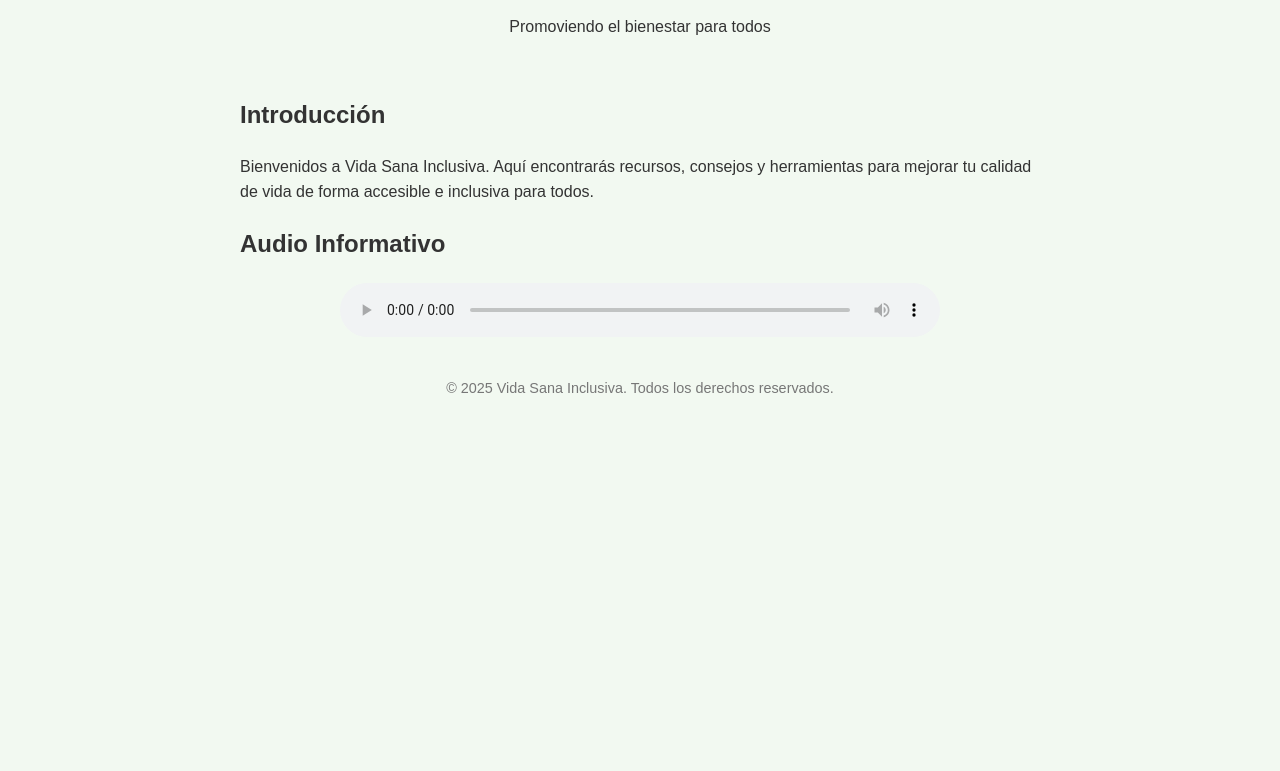
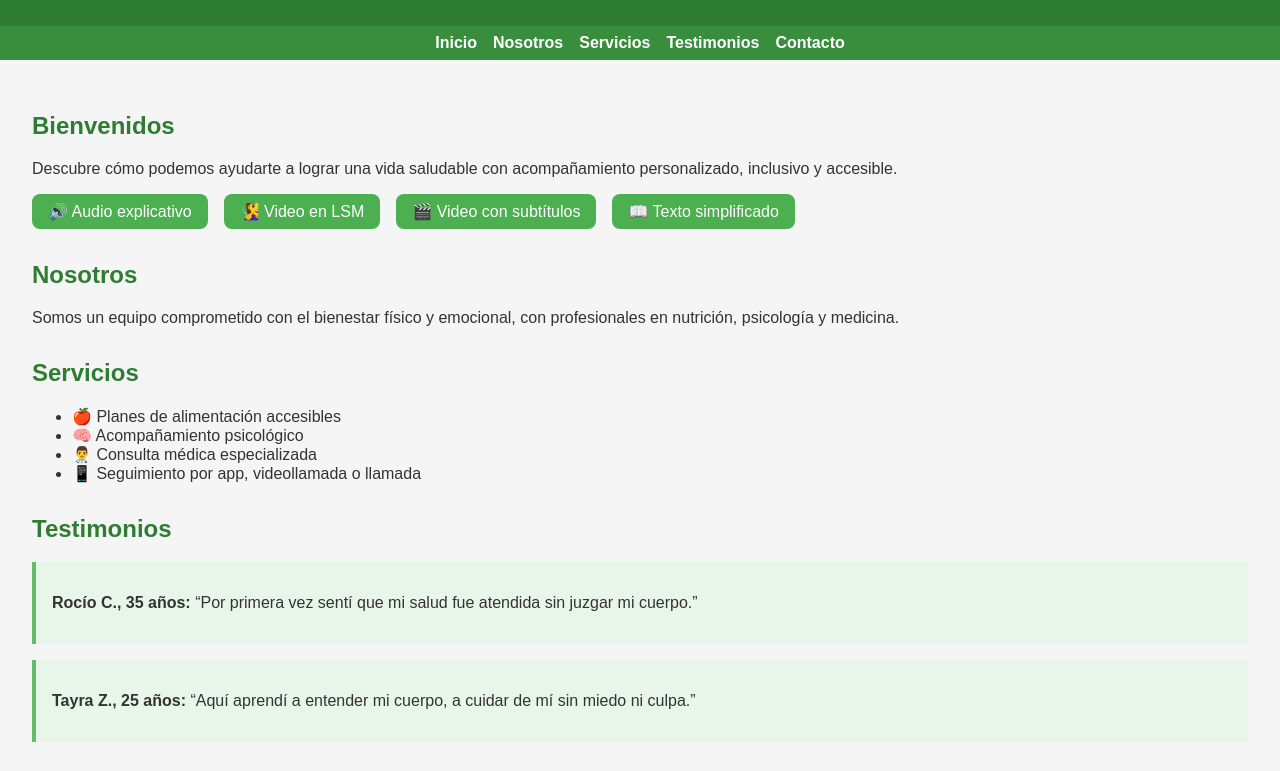
Before and after one commit to Taybiro/VIDA-SANA, a plain HTML site: page index.html in a window 1280 px wide. Shown: the part 120-891 px from the top of the page. Before the commit the page ends 800 px from the top, so only its background shows below. Drawn offline with Linux system fonts and the light colour scheme.

Commit message:
Update index.html

```diff
--- a/index.html
+++ b/index.html
@@ -1,69 +1,129 @@
 <!DOCTYPE html>
 <html lang="es">
 <head>
-  <meta charset="UTF-8">
-  <title>Vida Sana Inclusiva</title>
+  <meta charset="UTF-8" />
+  <meta name="viewport" content="width=device-width, initial-scale=1.0" />
+  <title>VIDA SANA - Página Inclusiva</title>
   <style>
     body {
       font-family: Arial, sans-serif;
-      background-color: #f2f9f1;
+      background-color: #f5f5f5;
+      margin: 0;
+      padding: 0;
       color: #333;
-      line-height: 1.6;
-      margin: 20px;
-      padding: 0 20px;
     }
-
-    header {
+    header, footer {
+      background-color: #2e7d32;
+      color: white;
       text-align: center;
-      padding: 20px 0;
+      padding: 1rem;
     }
-
-    h1 {
+    nav {
+      display: flex;
+      justify-content: center;
+      gap: 1rem;
+      background-color: #388e3c;
+      padding: 0.5rem;
+    }
+    nav a {
+      color: white;
+      text-decoration: none;
+      font-weight: bold;
+    }
+    main {
+      padding: 2rem;
+    }
+    section {
+      margin-bottom: 2rem;
+    }
+    h2 {
       color: #2e7d32;
     }
-
-    section {
-      max-width: 800px;
-      margin: auto;
+    .accessible-options {
+      display: flex;
+      gap: 1rem;
+      flex-wrap: wrap;
+      margin-top: 1rem;
     }
-
-    audio {
-      display: block;
-      margin: 20px auto;
-      width: 100%;
-      max-width: 600px;
+    .accessible-options button {
+      padding: 0.5rem 1rem;
+      font-size: 1rem;
+      border: none;
+      background-color: #4caf50;
+      color: white;
+      border-radius: 0.5rem;
+      cursor: pointer;
     }
-
-    footer {
-      text-align: center;
-      margin-top: 40px;
-      font-size: 0.9em;
-      color: #777;
+    .testimonial {
+      background-color: #e8f5e9;
+      padding: 1rem;
+      border-left: 4px solid #66bb6a;
+      margin-bottom: 1rem;
     }
   </style>
 </head>
 <body>
+  <header>
+    <h1>VIDA SANA</h1>
+    <p>Salud inclusiva para todos</p>
+  </header>
+  <nav>
+    <a href="#inicio">Inicio</a>
+    <a href="#nosotros">Nosotros</a>
+    <a href="#servicios">Servicios</a>
+    <a href="#testimonios">Testimonios</a>
+    <a href="#contacto">Contacto</a>
+  </nav>
+  <main>
+    <section id="inicio">
+      <h2>Bienvenidos</h2>
+      <p>Descubre cómo podemos ayudarte a lograr una vida saludable con acompañamiento personalizado, inclusivo y accesible.</p>
+      <div class="accessible-options">
+        <button>🔊 Audio explicativo</button>
+        <button>🧏‍♀️ Video en LSM</button>
+        <button>🎬 Video con subtítulos</button>
+        <button>📖 Texto simplificado</button>
+      </div>
+    </section>
 
-  <header>
-    <h1>Vida Sana Inclusiva</h1>
-    <p>Promoviendo el bienestar para todos</p>
-  </header>
+    <section id="nosotros">
+      <h2>Nosotros</h2>
+      <p>Somos un equipo comprometido con el bienestar físico y emocional, con profesionales en nutrición, psicología y medicina.</p>
+    </section>
 
-  <section>
-    <h2>Introducción</h2>
-    <p>Bienvenidos a Vida Sana Inclusiva. Aquí encontrarás recursos, consejos y herramientas para mejorar tu calidad de vida de forma accesible e inclusiva para todos.</p>
+    <section id="servicios">
+      <h2>Servicios</h2>
+      <ul>
+        <li>🍎 Planes de alimentación accesibles</li>
+        <li>🧠 Acompañamiento psicológico</li>
+        <li>👨‍⚕️ Consulta médica especializada</li>
+        <li>📱 Seguimiento por app, videollamada o llamada</li>
+      </ul>
+    </section>
 
-    <h2>Audio Informativo</h2>
-    <audio controls>
-      <source src="audio/vida_sana.mp3" type="audio/mpeg">
-      <track src="subtitulos.vtt" kind="subtitles" srclang="es" label="Español" default>
-      Tu navegador no soporta el elemento de audio.
-    </audio>
-  </section>
+    <section id="testimonios">
+      <h2>Testimonios</h2>
+      <div class="testimonial">
+        <p><strong>Rocío C., 35 años:</strong> “Por primera vez sentí que mi salud fue atendida sin juzgar mi cuerpo.”</p>
+      </div>
+      <div class="testimonial">
+        <p><strong>Tayra Z., 25 años:</strong> “Aquí aprendí a entender mi cuerpo, a cuidar de mí sin miedo ni culpa.”</p>
+      </div>
+    </section>
 
+    <section id="contacto">
+      <h2>Contáctanos</h2>
+      <p>📞 Teléfono: 468 118 4918</p>
+      <p>📧 Correo: contacto@vidasana.org</p>
+      <form>
+        <label for="mensaje">Déjanos tu mensaje:</label><br />
+        <textarea id="mensaje" rows="4" cols="50"></textarea><br />
+        <button type="submit">Enviar</button>
+      </form>
+    </section>
+  </main>
   <footer>
-    &copy; 2025 Vida Sana Inclusiva. Todos los derechos reservados.
+    <p>&copy; 2025 VIDA SANA | Inclusión y bienestar para todos</p>
   </footer>
-
 </body>
 </html>
```
